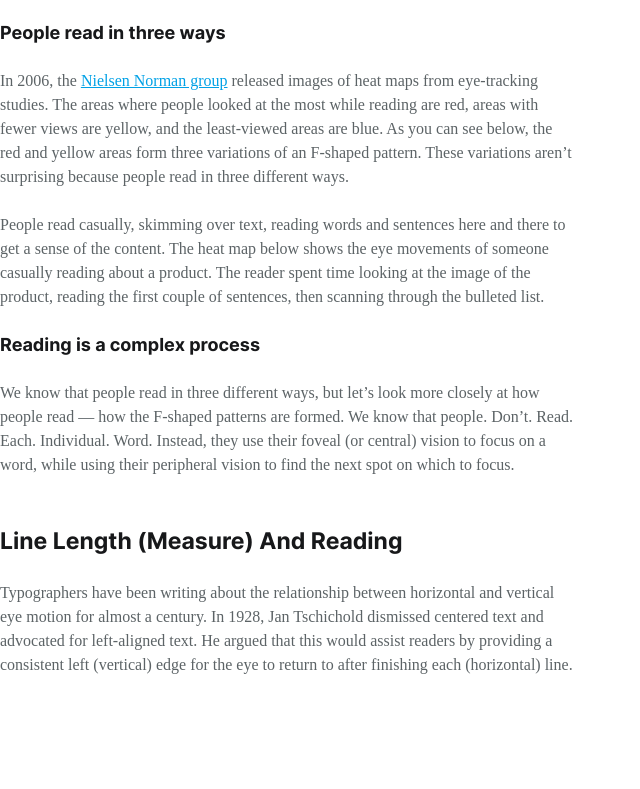
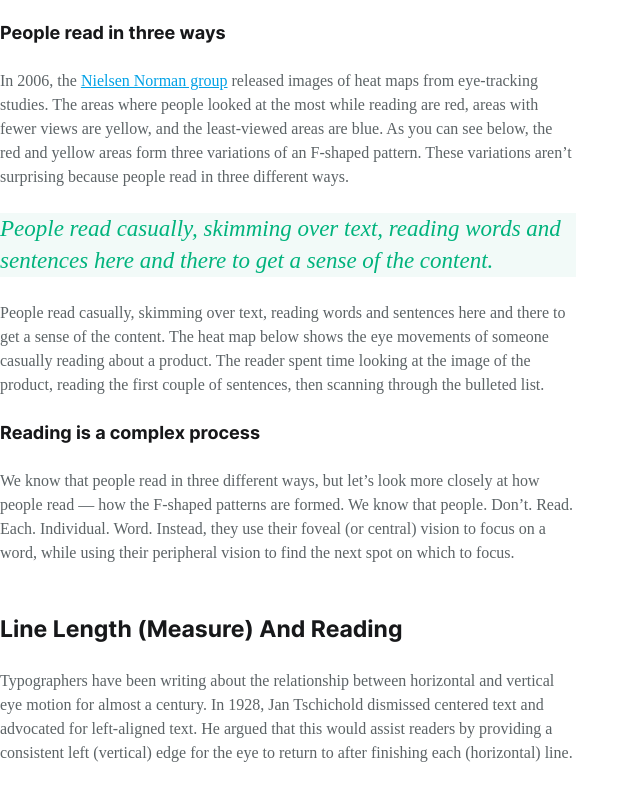
Before and after one commit to mct-ui/blogpost-design-SercuWarre, a plain HTML site: page index.html in a window 1280 px wide. Shown: the part 1143-1932 px from the top of the page, without its empty margins (0-640 px from the left). Before the commit the page ends 1844 px from the top, so only its background shows below. Drawn offline with nearby package versions, Linux system fonts and the light colour scheme; a web font is replaced by a local one.

Commit message:
afwerking

```diff
--- a/css/screen.css
+++ b/css/screen.css
@@ -126,12 +126,16 @@ blockquote {
   line-height: 32px;
   margin: 0 0 24px;
   font-family: 'Times New Roman', serif;
+    background: #F2FAF8;
+  color: #00B37D;
 }
 
 blockquote * {
   font-size: inherit;
   line-height: inherit;
+
 }
+
 
 figcaption {
   font-size: 12px;
--- a/index.html
+++ b/index.html
@@ -89,6 +89,9 @@
       and yellow areas form three variations of an F-shaped pattern. These
       variations aren’t surprising because people read in three different ways.
     </p>
+    <blockquote>
+        <c-quote>People read casually, skimming over text, reading words and sentences here and there to get a sense of the content. </c-quote>
+    </blockquote>
     <p>
       People read casually, skimming over text, reading words and sentences here
       and there to get a sense of the content. The heat map below shows the eye
```
